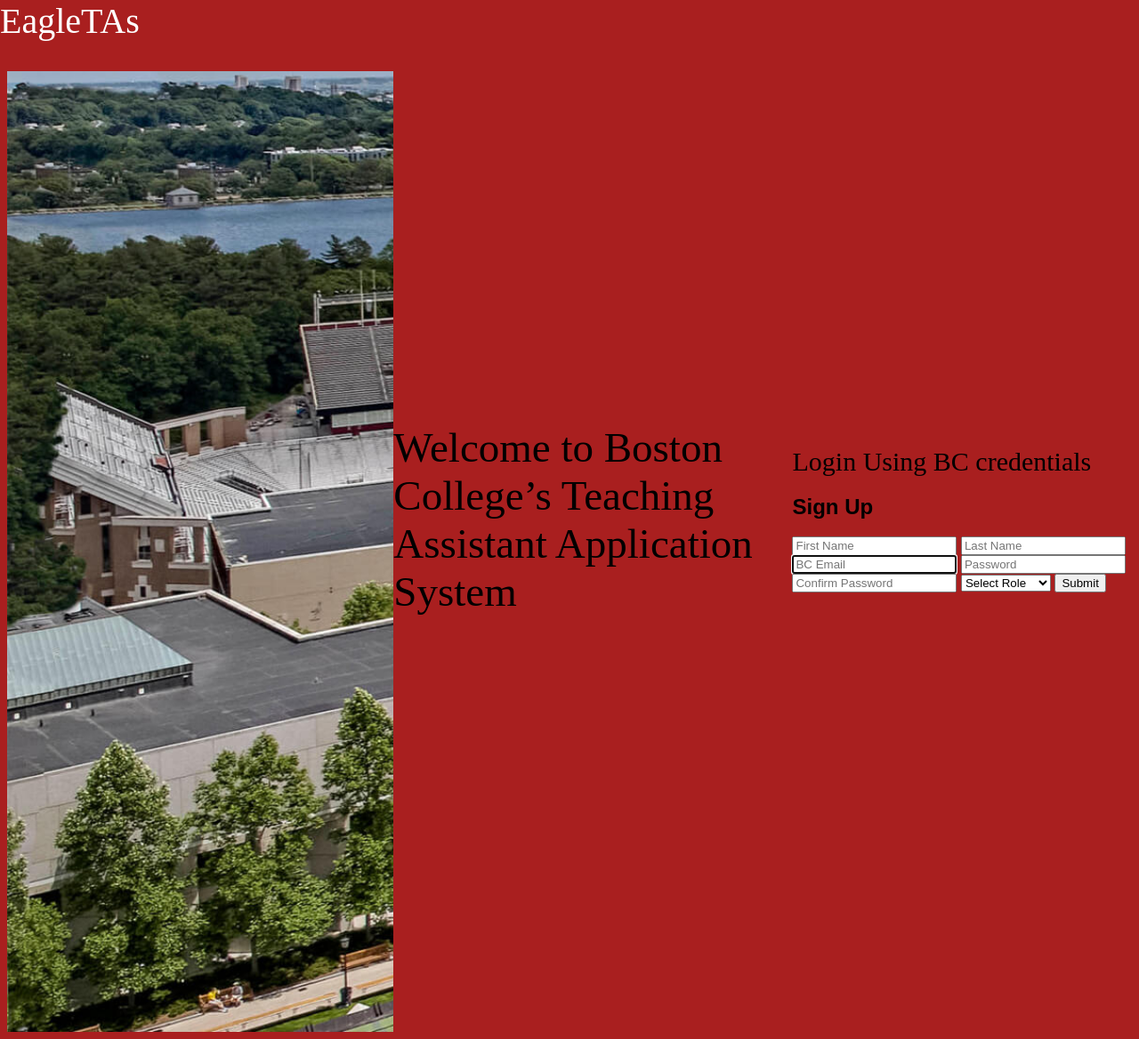
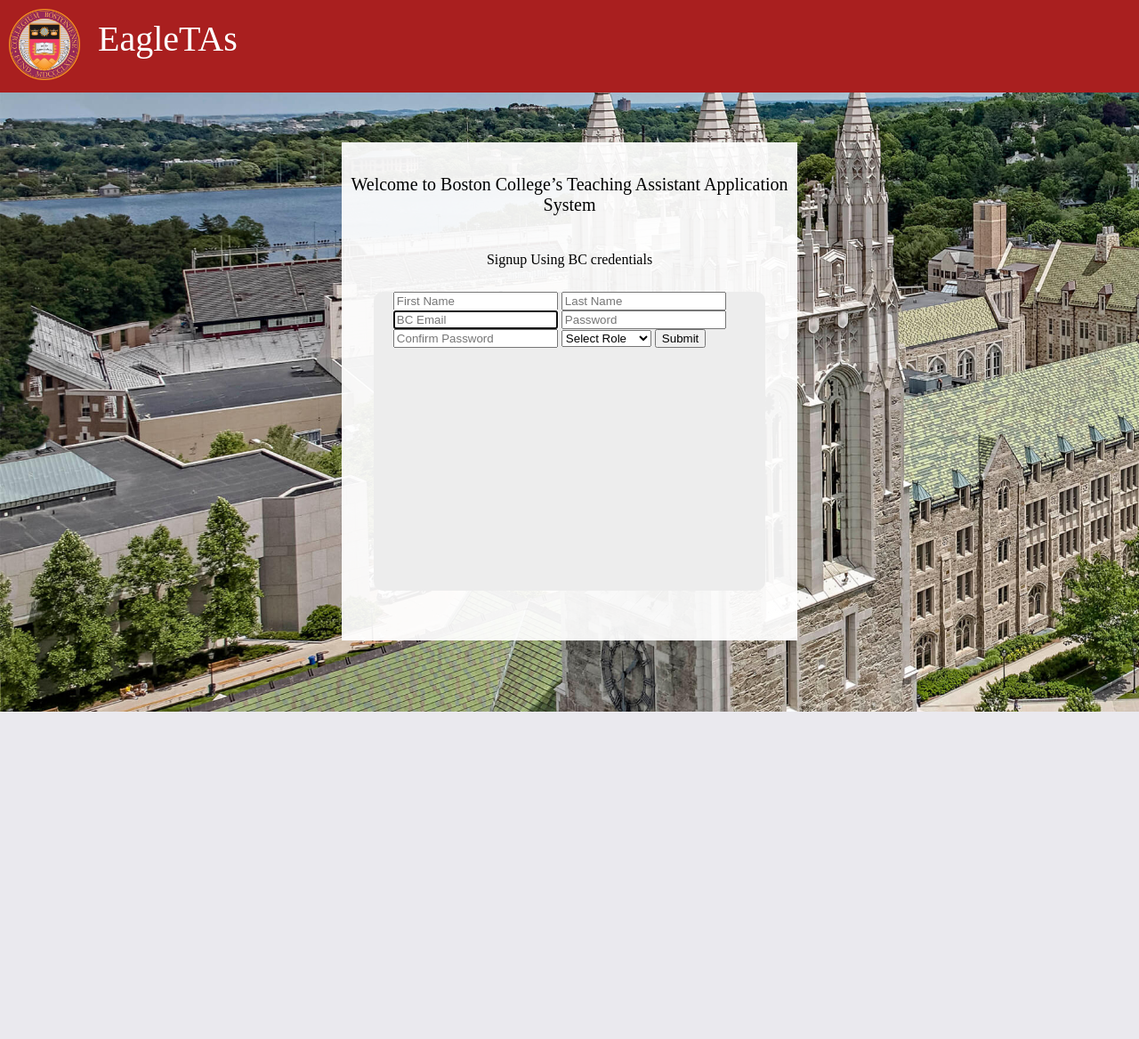
Before and after one commit to CSCI3356Spring2023/DjangoUnchained, a Django app: page /signup/ in a window 1280 px wide. Shown: the whole page at 89% size. After the commit the page ends 800 px from the top, so only its background shows below. Run offline with Django 4.2, Linux system fonts and the light colour scheme.

Commit message:
Update signup.html

```diff
--- a/DjangoUnchained/Login/templates/registration/signup.html
+++ b/DjangoUnchained/Login/templates/registration/signup.html
@@ -1,26 +1,20 @@
 <!DOCTYPE html>
-    <html>
+<html lang="en">
 <head>
+    <meta charset="UTF-8">
+    <meta http-equiv="X-UA-Compatible" content="IE=edge">
+    <meta name="viewport" content="width=device-width, initial-scale=1.0">
+    <title>Document</title>
 </head>
 <body>
-          <div class="header">
-            <span  class="e2_4">EagleTAs</span>
-            <div class="bccrest"></div>
-          </div>
-          <div class="main">
 
-            </div>
-            <div class="e2_2"></div>
-            <div class=e66_6>
-              <div class="e68_9"></div>
-              <div class="e66_5"></div><span  class="e66_2">Welcome to Boston College’s Teaching Assistant Application System</span>
-            </div>
-            <div class=e68_8>
-              <div>
-                <span  class="e3_4">Login Using BC credentials</span>
-              </div>
-              <div>
-                <h2>Sign Up</h2>
+    <div class="big_div">
+        <div class="bround_image"></div>
+        <div class="top_banner"></div><span  class="e2_4">EagleTAs</span>
+        <div class="e3_2"></div>
+        <div class="middle_big_box">
+            <div class="middle_small_box">
+                <div class="login_stuff">
                 {% if form.errors %}
                     {{ form.errors }}
                 {% endif %}
@@ -36,81 +30,150 @@
                 </form>
                 </div>
             </div>
+            <div class="inside_mbb"></div>
+            <span  class="welcome_text">Welcome to Boston College’s Teaching Assistant Application System</span>
+            <span  class="login_text">Signup Using BC credentials</span>
+        </div>
+      </div>
+
 </body>
 </html>
+
+
   <style>
-      body {
-          font-family: Arial, sans-serif;
-          background-color:rgba(168.93750607967377, 30.97187966108322, 30.97187966108322, 1);
-          display: flex;
-          justify-content: center;
-          align-items: center;
+
+    div {
+        overflow: hidden;
     }
-      .btn:hover {
-          background-color: #0056b3;
+
+    .big_div {
+        background-color:rgba(255, 255, 255, 1);
+        position: absolute;
+        top: 0px;
+        bottom: 0px;
+        left: 0px;
+        right: 0px;
     }
-    .main {
-        height: 90vw;
-      width: 100%;
-        background-image:url(static/bc_banner_1.png);
+    .e66_6 {
+        width: 40%;
+        height: 100%;
+        position: absolute;
+        left: 30%;
+        top: 40%;
+    }
+    .bround_image {
+        position:absolute;
+        left:0px;
+        top:10%;
+        bottom:0px;
+        right:0px;
+        object-fit: cover;
+        background-image:url('../static/bc_banner_1.png');
         background-repeat:no-repeat;
         background-size:cover;
     }
-    .header {
-      position: absolute;
-      top: 0px;
-      height: 10vh;
-      width: 100vw;
+    .top_banner {
         background-color:rgba(168.93750607967377, 30.97187966108322, 30.97187966108322, 1);
+        position:absolute;
+        left:0px;
+        top:0px;
+        bottom:0px;
+        right:0px;
+        height:13%;
 
+    }.middled {
+      height:3%;
     }
     .e2_4 {
         color:rgba(255, 255, 255, 1);
+        width:399px;
+        height:59px;
+        position:absolute;
+        left:110px;
+        top:20px;
         font-family:Poppins;
         text-align:left;
         font-size:40px;
         letter-spacing:0;
     }
-    .bccrest{
+    .e3_2 {
+        width:80px;
+        height:80px;
+        position:absolute;
         left:10px;
         top:10px;
-        background-image:url(static/bccrest_1.png);
+        background-image:url("../static/bccrest_1.png");
         background-repeat:no-repeat;
         background-size:cover;
     }
-
-    .e68_9 {
+    .middle_big_box {
+        width:40%;
+        height:70%;
+        position:absolute;
+        left:30%;
+        top:20%;
+    }
+    .middle_small_box {
         background-color:rgba(0, 0, 0, 1);
-        opacity:0.800000011920929;
+        width:86%;
+        height:60%;
+        position:absolute;
+        left:7%;
+        top:30%;
+        bottom:10%;
+        right:400px;
         border-top-left-radius:10px;
         border-top-right-radius:10px;
         border-bottom-left-radius:10px;
         border-bottom-right-radius:10px;
     }
-    .e66_5 {
+    .inside_mbb {
         background-color:rgba(255, 255, 255, 1);
         opacity:0.9300000071525574;
+        width:100%;
+        height:100%;
+        position:absolute;
         left:0px;
         top:0px;
     }
-    .e66_2 {
+    .welcome_text {
         color:rgba(0, 0, 0, 1);
+        width:100%;
+        height:78px;
+        position:relative;
+        left:0px;
+        top:36px;
         font-family:Oxygen;
         text-align:center;
-        font-size:47px;
+        font-size:20px;
         letter-spacing:0;
+        display: table;
+        margin: 0 auto;
     }
-    .e68_8 {
-        left:463px;
-        top:519px;
+    .login_stuff {
+        width:90%;
+        height:100%;
+        position:relative;
+        left:0%;
+        top:0%;
+        z-index: 1;
+        margin: auto;
     }
-    .e3_10 {
-        background-color:rgba(168.93750607967377, 30.97187966108322, 30.97187966108322, 1);
-        left:196px;
-        top:262px;
+    .login_button {
+        background-color:rgba(168, 30, 30, 1);
+        width:100px;
+        height:30px;
+        color: white;
+        position:relative;
+        margin: auto;
+        display: block;
+        top: 75px;
     }
-    .e3_8 {
+    .password_box{
         background-color:rgba(217.0000022649765, 217.0000022649765, 217.0000022649765, 1);
+        width:457px;
+        height:56px;
+        position:absolute;
         left:18px;
         top:181px;
         border-top-left-radius:10px;
@@ -120,6 +183,9 @@
     }
     .e3_9 {
         color:rgba(0, 0, 0, 1);
+        width:116px;
+        height:28px;
+        position:absolute;
         left:21px;
         top:153px;
         font-family:Roboto;
@@ -127,8 +193,11 @@
         font-size:20px;
         letter-spacing:0;
     }
-    .e3_5 {
+    .email_box {
         background-color:rgba(217.0000022649765, 217.0000022649765, 217.0000022649765, 1);
+        width:457px;
+        height:56px;
+        position:absolute;
         left:18px;
         top:84px;
         border-top-left-radius:10px;
@@ -138,6 +207,9 @@
     }
     .e3_7 {
         color:rgba(0, 0, 0, 1);
+        width:116px;
+        height:28px;
+        position:absolute;
         left:21px;
         top:56px;
         font-family:Roboto;
@@ -145,22 +217,30 @@
         font-size:20px;
         letter-spacing:0;
     }
-    .e3_4 {
+    .login_text {
         color:rgba(0, 0, 0, 1);
-        left:0px;
-        top:0px;
+        position:relative;
         font-family:Oxygen;
         text-align:center;
-        font-size:30px;
+        display: table;
+        margin: 0 auto;
+        top: 8%;
+        font-size:16px;
         letter-spacing:0;
     }
     .e3_11 {
         color:rgba(255, 255, 255, 1);
+        width:63px;
+        height:27px;
+        position:absolute;
+        left:217px;
+        top:268px;
         font-family:Roboto;
         text-align:center;
         font-size:25px;
         letter-spacing:0;
     }
+    form {
 
-
+    }
 </style>
```
Lines whose indentation alone changed are shown as unchanged.
